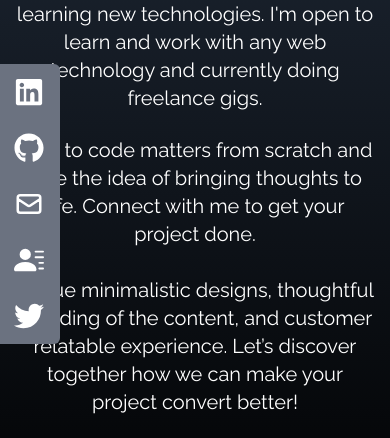
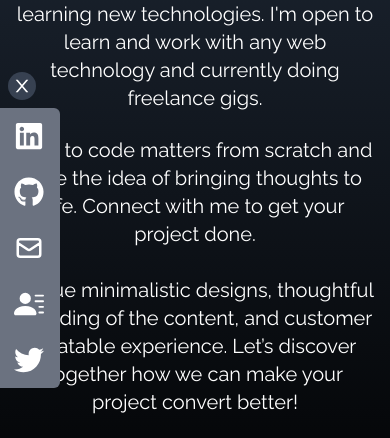
Before and after one commit to arpitkasaudhan/Persnol-Portfolio, a React (Create React App) app: page / in a window 390 px wide. Shown: the part 231-669 px from the top of the page. Built offline with nearby package versions, Linux system fonts and the light colour scheme.

Commit message:
fixing UI for responsive

```diff
--- a/src/components/SocialLinks.jsx
+++ b/src/components/SocialLinks.jsx
@@ -1,10 +1,13 @@
-import React from "react";
+import React, { useState } from "react";
 import { FaGithub, FaLinkedin, FaTwitter } from "react-icons/fa";
 import { HiOutlineMail } from "react-icons/hi";
 import { BsFillPersonLinesFill } from "react-icons/bs";
+import { AiOutlineClose, AiOutlineMenu } from "react-icons/ai";
 import resume from "../assets/resume.pdf";
 
 const SocialLinks = () => {
+  const [isVisible, setIsVisible] = useState(true);
+
   const links = [
     {
       id: 1,
@@ -57,7 +60,14 @@ const SocialLinks = () => {
   ];
 
   return (
-    <div className="fixed top-[35%] left-0 flex flex-col">
+    <div className="fixed top-[35%] left-0 flex flex-col items-start">
+      <button
+        className="bg-gray-700 text-white p-1 rounded-full m-2 hover:bg-gray-600"
+        onClick={() => setIsVisible(!isVisible)}
+      >
+        {isVisible ? <AiOutlineClose size={20} /> : <AiOutlineMenu size={20} />}
+      </button>
+      {isVisible && (
         <ul>
           {links.map(({ id, child, href, style, download }) => (
             <li
@@ -80,6 +90,7 @@ const SocialLinks = () => {
             </li>
           ))}
         </ul>
+      )}
     </div>
   );
 };
```
Lines whose indentation alone changed are shown as unchanged.
